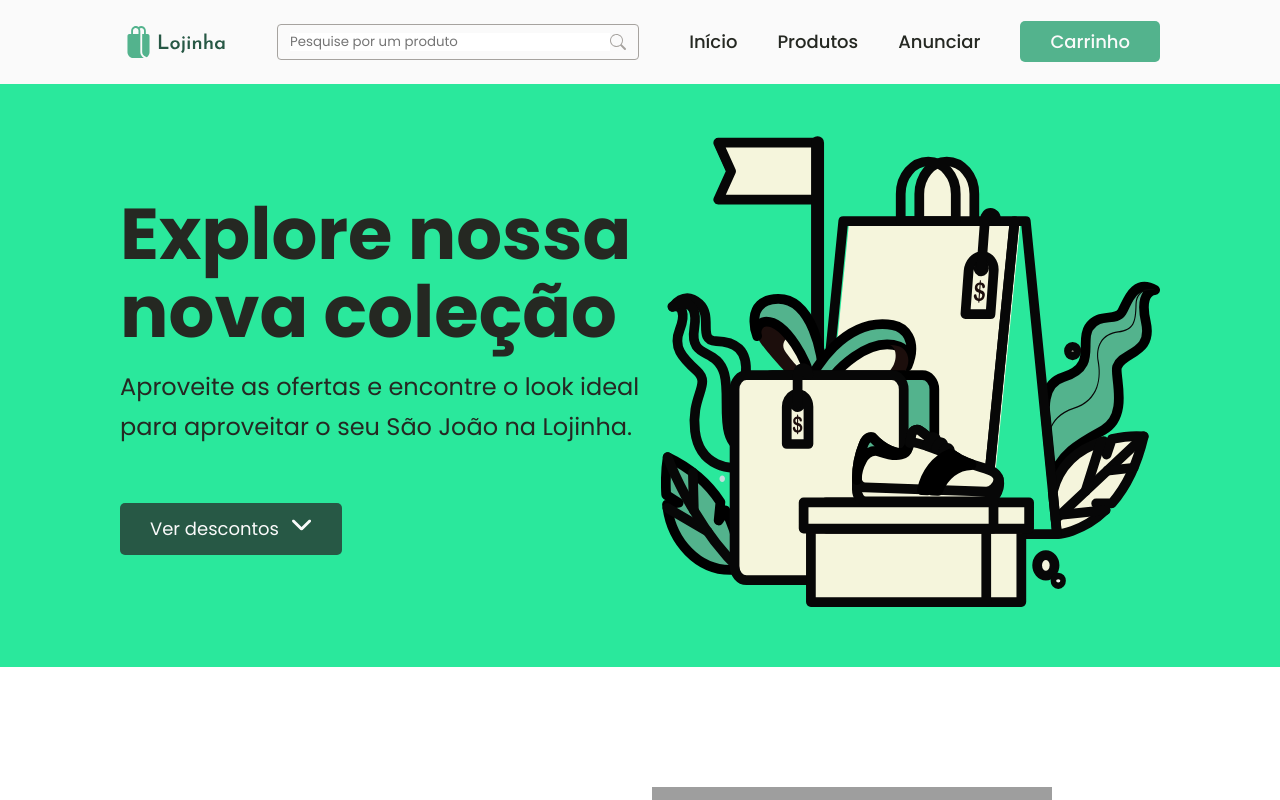
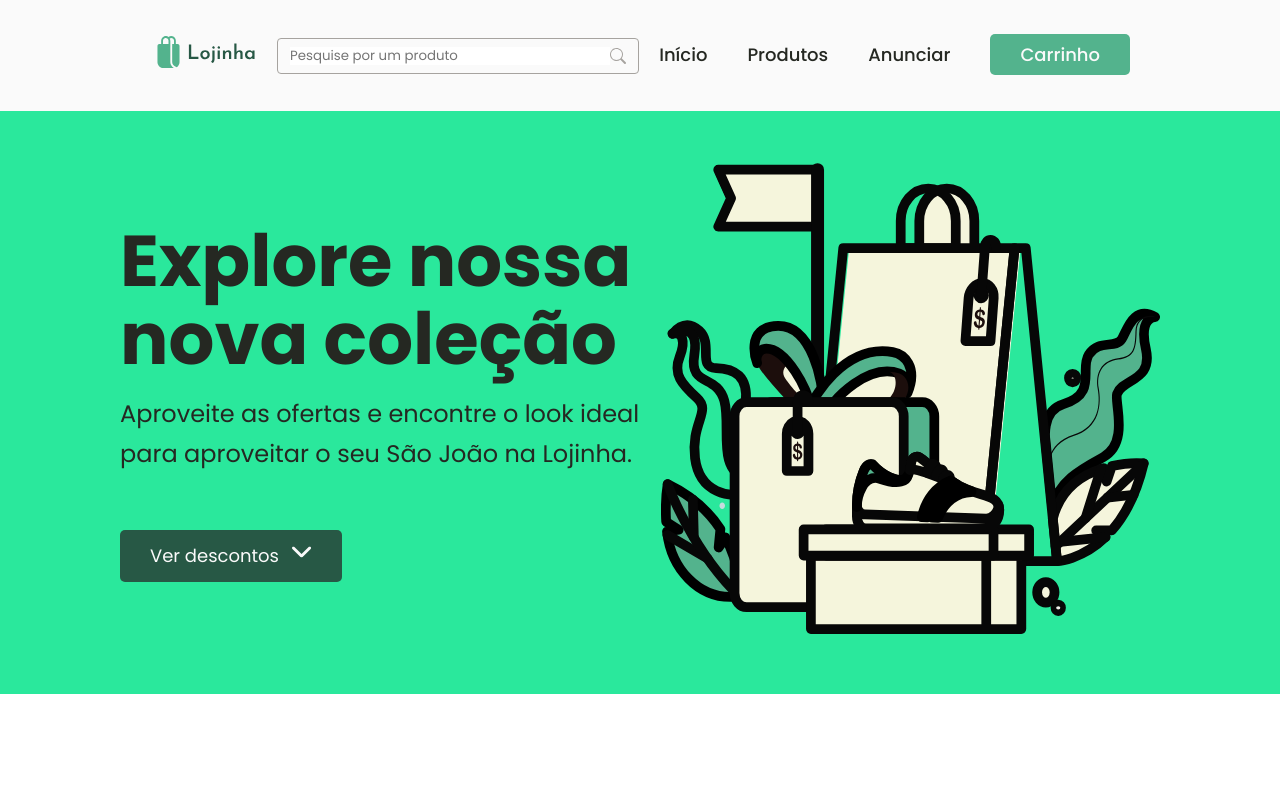
Before and after one commit to DjairMaykon/lojinfo, a React (Vite) app: page / in a window 1280 px wide. Shown: the top 800 px of the page. Built offline with nearby package versions, Linux system fonts and the light colour scheme; no server answers; grey boxes are pictures that could not be loaded.

Commit message:
Alinhamento do header para telas grandes

```diff
--- a/src/components/header/index.jsx
+++ b/src/components/header/index.jsx
@@ -9,8 +9,13 @@ export function Header(props) {
     <>
       <input type="checkbox" id="checkboxMenuHamburger" />
       <header id="mainHeader">
+        <div className="headerContainer">
           <figure>
+            <Link to="/">
+              <div className="logoLojinhaHeaderContainer">
                 <img src={LogoSvg} alt="Logo Lojinfo" />
+              </div>
+            </Link>
           </figure>
           <label className="searchInput">
             <input
@@ -43,6 +48,7 @@ export function Header(props) {
             <span></span>
             <span></span>
           </label>
+        </div>
       </header>
     </>
   )
--- a/src/components/header/style.css
+++ b/src/components/header/style.css
@@ -1,12 +1,16 @@
 #mainHeader {
+  background: #fafafa;
+}
+
+.headerContainer {
   display: flex;
   justify-content: space-between;
   align-items: center;
   flex-wrap: wrap;
   padding: 10px 30px;
   gap: 20px;
-
-  background: #fafafa;
+  max-width: 1822px;
+  margin: 0 auto;
 }
 
 #mainHeader figure {
@@ -15,6 +19,9 @@
   display: flex;
   align-items: center;
   gap: 7.35px;
+}
+.logoLojinhaHeaderContainer {
+  cursor: pointer;
 }
 
 #mainHeader .searchInput {
```
Lines whose indentation alone changed are shown as unchanged.
